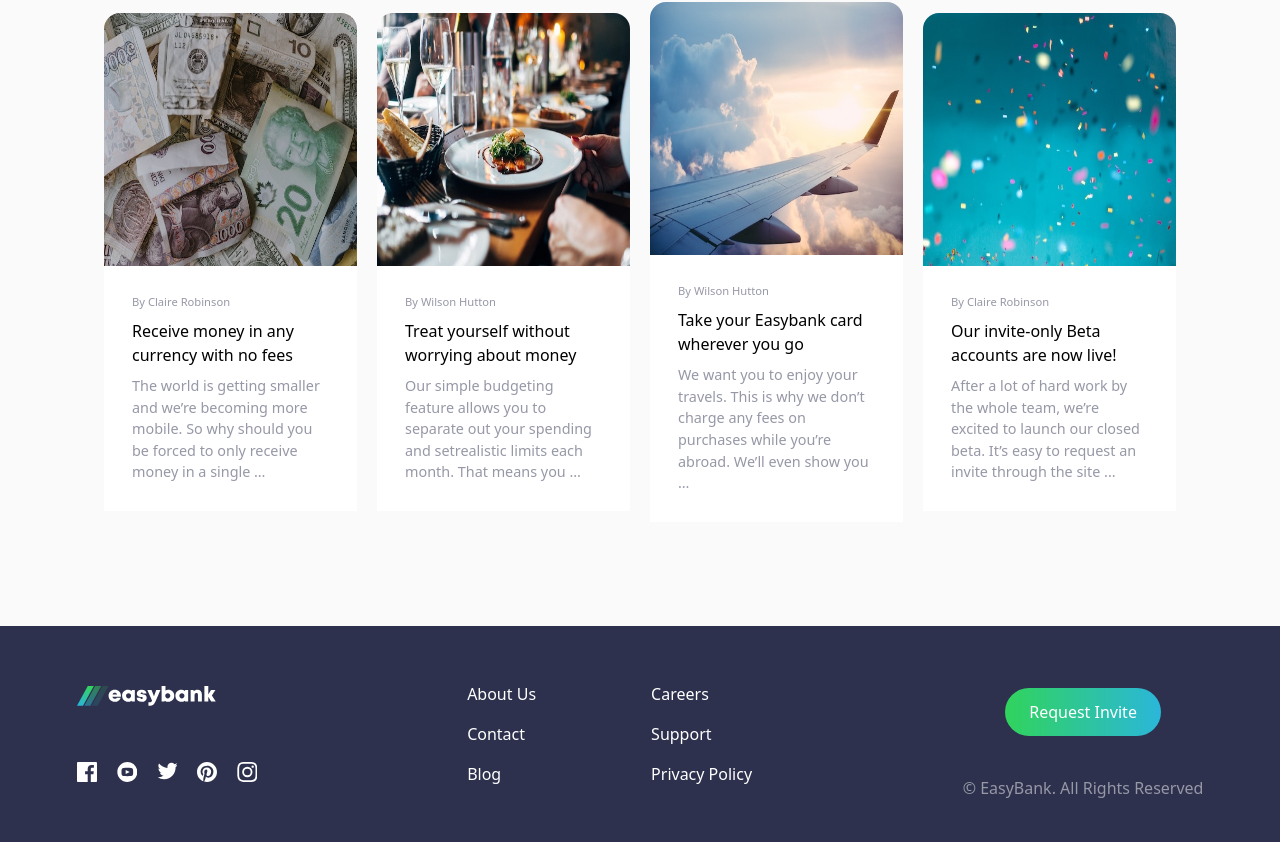
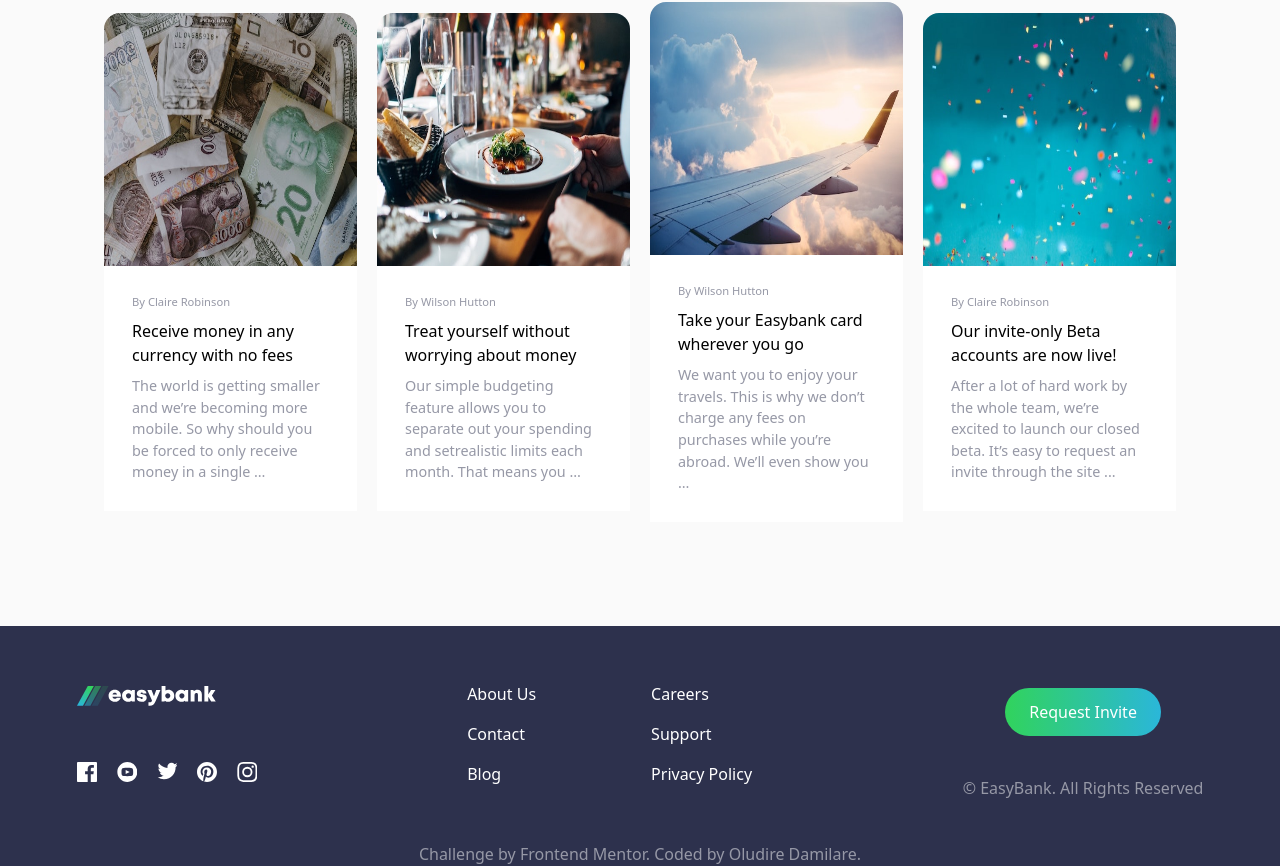
Before and after one commit to kenzycodex/EasyBank-Landing-Page, a React (Create React App) app: page / in a window 1280 px wide. Shown: the part 1556-2422 px from the top of the page. Before the commit the page ends 2398 px from the top, so only its background shows below. Built offline with nearby package versions, Linux system fonts and the light colour scheme.

Commit message:
Update Nav.js, Footer.js and Modal.js

```diff
--- a/src/components/Articles.js
+++ b/src/components/Articles.js
@@ -3,7 +3,7 @@ import { Article } from './Article';
 
 export function Articles() {
   return (
-    <div className=" bg-gray-100 p-[1rem] desktop:p-[6.5rem] w-full ">
+    <section className=" bg-gray-100 p-[1rem] desktop:p-[6.5rem] w-full ">
       <h1 className="text-[2rem] desktop:text-[2.85rem] font-light mb-10 text-center desktop:text-start">
         Latest Articles
       </h1>
@@ -19,6 +19,6 @@ export function Articles() {
           />
         ))}
       </div>
-    </div>
+    </section>
   );
 }
--- a/src/components/Body.js
+++ b/src/components/Body.js
@@ -3,9 +3,9 @@ import { Articles } from './Articles';
 
 export function Body() {
   return (
-    <>
+    <main>
       <EasyBank />
       <Articles />
-    </>
+    </main>
   );
 }
--- a/src/components/EasyBank.js
+++ b/src/components/EasyBank.js
@@ -3,7 +3,7 @@ import { Bank } from './Bank';
 
 export function EasyBank() {
   return (
-    <div className="p-[1rem] bg-gray-200 desktop:p-[6.5rem] text-center">
+    <section className="p-[1rem] bg-gray-200 desktop:p-[6.5rem] text-center">
       <div className="font-light mb-10 justify-center items-center desktop:text-justify desktop:w-1/2">
         <h1 className="text-[3rem] mobile:text-[4rem] desktop:text-[2.85rem] mb-5">
           Why choose Easybank?
@@ -24,6 +24,6 @@ export function EasyBank() {
           />
         ))}
       </div>
-    </div>
+    </section>
   );
 }
--- a/src/components/Footer.js
+++ b/src/components/Footer.js
@@ -27,7 +27,7 @@ export function Footer() {
           </svg>
           <ul className="flex space-x-5">
             <li>
-              <a href="#facebook">
+              <a href="https://www.facebook.com">
                 <svg
                   xmlns="http://www.w3.org/2000/svg"
                   className="h-[20px] w-[20px] fill-white hover:fill-green hover:stroke-green"
@@ -37,7 +37,7 @@ export function Footer() {
               </a>
             </li>
             <li>
-              <a href="#youtube">
+              <a href="https://www.youtube.com">
                 <svg
                   xmlns="http://www.w3.org/2000/svg"
                   className="h-[20px] w-[20px] fill-white hover:fill-green hover:stroke-green"
@@ -47,7 +47,7 @@ export function Footer() {
               </a>
             </li>
             <li>
-              <a href="#twitter">
+              <a href="https://www.twitter.com">
                 <svg
                   xmlns="http://www.w3.org/2000/svg"
                   className="h-[20px] w-[20px] fill-white hover:fill-green hover:stroke-green"
@@ -57,7 +57,7 @@ export function Footer() {
               </a>
             </li>
             <li>
-              <a href="#pinterest">
+              <a href="https://www.pinterest.com">
                 <svg
                   xmlns="http://www.w3.org/2000/svg"
                   className="h-[20px] w-[20px] fill-white hover:fill-green hover:stroke-green"
@@ -67,7 +67,7 @@ export function Footer() {
               </a>
             </li>
             <li>
-              <a href="#instagram">
+              <a href="https://www.instagram.com">
                 <svg
                   xmlns="http://www.w3.org/2000/svg"
                   className="h-[20px] w-[20px] fill-white hover:fill-green hover:stroke-green"
@@ -107,6 +107,23 @@ export function Footer() {
           <p className="text-gray-300">&copy; EasyBank. All Rights Reserved</p>
         </div>
       </footer>
+      <aside class="text-center bg-blue text-gray-300 text-[1rem]">
+        Challenge by
+        <a
+          class="hover:text-gray-100"
+          href="https://www.frontendmentor.io?ref=challenge"
+          target="_blank"
+        >
+          {' '}
+          Frontend Mentor
+        </a>
+        . Coded by
+        <a class=" hover:text-gray-100" href="https://www.twitter.com/darey_OG">
+          {' '}
+          Oludire Damilare
+        </a>
+        .
+      </aside>
     </>
   );
 }
--- a/src/components/Header.js
+++ b/src/components/Header.js
@@ -2,7 +2,7 @@ import { RequestInvite } from './RequestInvite';
 
 export function Header() {
   return (
-    <div className="desktop:static h-auto w-full flex flex-col desktop:flex-row-reverse overflow-x-clip">
+    <header className="desktop:static h-auto w-full flex flex-col desktop:flex-row-reverse overflow-x-clip">
       <div className="w-full relative flex justify-center items-center ">
         <img src="./images/bg-intro-mobile.svg" alt="intro" className="w-full desktop:hidden" />
         <img
@@ -29,6 +29,6 @@ export function Header() {
           <RequestInvite />
         </div>
       </div>
-    </div>
+    </header>
   );
 }
--- a/src/components/Modal.js
+++ b/src/components/Modal.js
@@ -1,8 +1,8 @@
 export function Modal() {
   return (
-    <div className="text-center absolute z-10 top-[4.1rem] left-0 bg-blue/80 h-full w-full desktop:hidden">
-      <div className="fixed z-30 top-[15%] left-1/2 -translate-x-1/2 bg-white text-blue w-4/5 mx-auto py-8 tablet:py-10 rounded-md ">
-        <ul className="flex flex-col gap-6">
+    <section className=" fixed top-[4rem] left-0 z-10 backdrop-blur-lg bg-blue/80 h-full w-full desktop:hidden">
+      <nav className="fixed z-30 top-[25%] left-[50%] -translate-x-1/2 bg-white text-blue w-[80%] mx-auto py-8 md:py-10 rounded-lg ">
+        <ul className="flex flex-col items-center gap-6">
           <li>
             <a href="#home" className="hover:text-green/80">
               Home
@@ -29,7 +29,7 @@ export function Modal() {
             </a>
           </li>
         </ul>
-      </div>
-    </div>
+      </nav>
+    </section>
   );
 }
--- a/src/components/Nav.js
+++ b/src/components/Nav.js
@@ -4,7 +4,7 @@ import { RequestInvite } from './RequestInvite';
 export function Nav({ isOpen, handlerOpen }) {
   return (
     <>
-      <div className="relative w-full h-[4rem] py-5 px-7 desktop:px-[6.5rem] flex bg-white bg-opacity-100 desktop:bg-opacity-100 justify-between items-center relative z-10">
+      <nav className="fixed w-full h-[4rem] py-5 px-7 desktop:px-[6.5rem] flex bg-white bg-opacity-100 desktop:bg-opacity-100 justify-between items-center desktop:relative z-20">
         <div className="w-fit">
           <svg xmlns="http://www.w3.org/2000/svg" width="139" height="20">
             <defs>
@@ -70,8 +70,8 @@ export function Nav({ isOpen, handlerOpen }) {
             <img src="./images/icon-close.svg" alt="close" />
           )}
         </div>
-      </div>
-    {isOpen && <Modal />}
-  </>
+      </nav>
+      {isOpen && <Modal />}
+    </>
   );
 }
```
